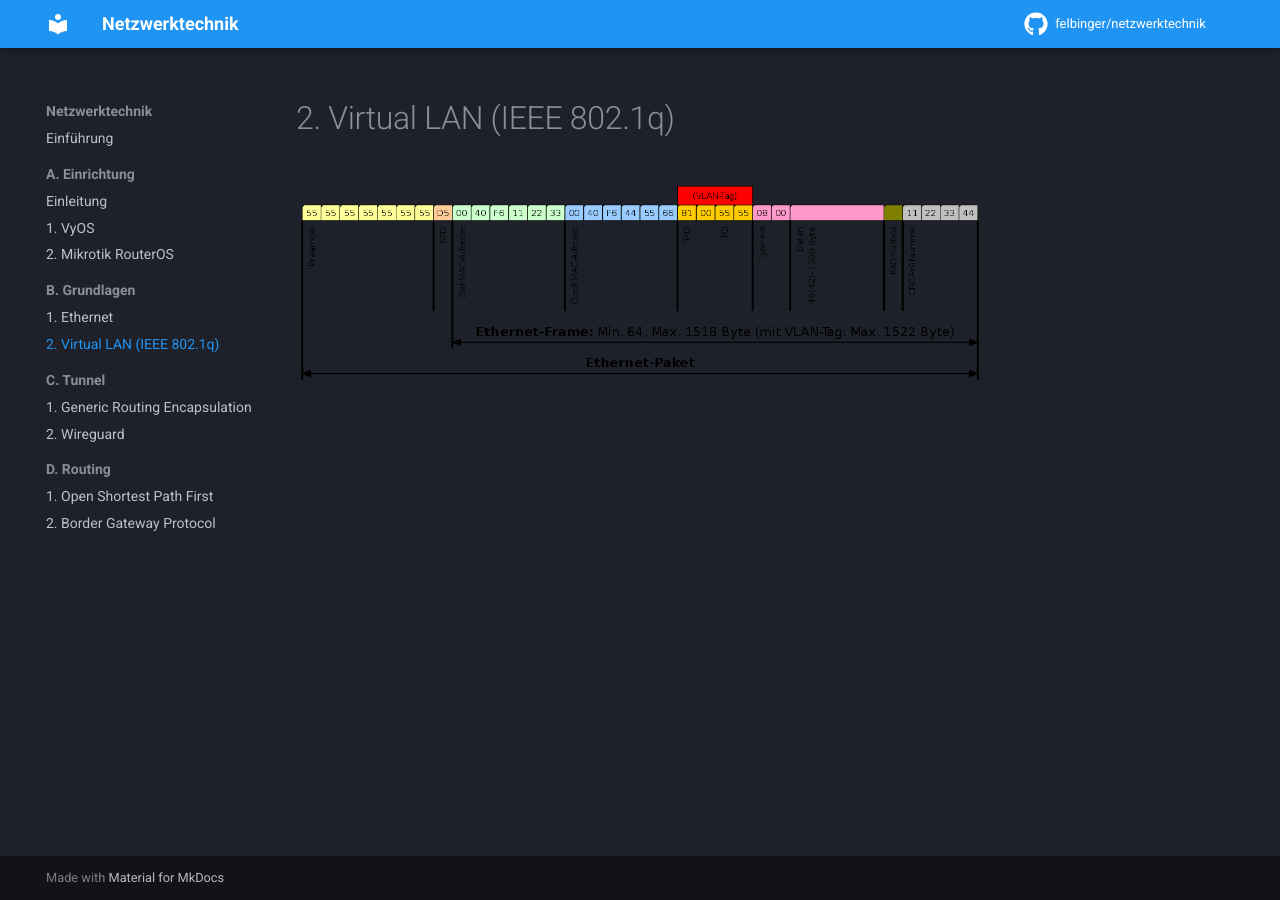
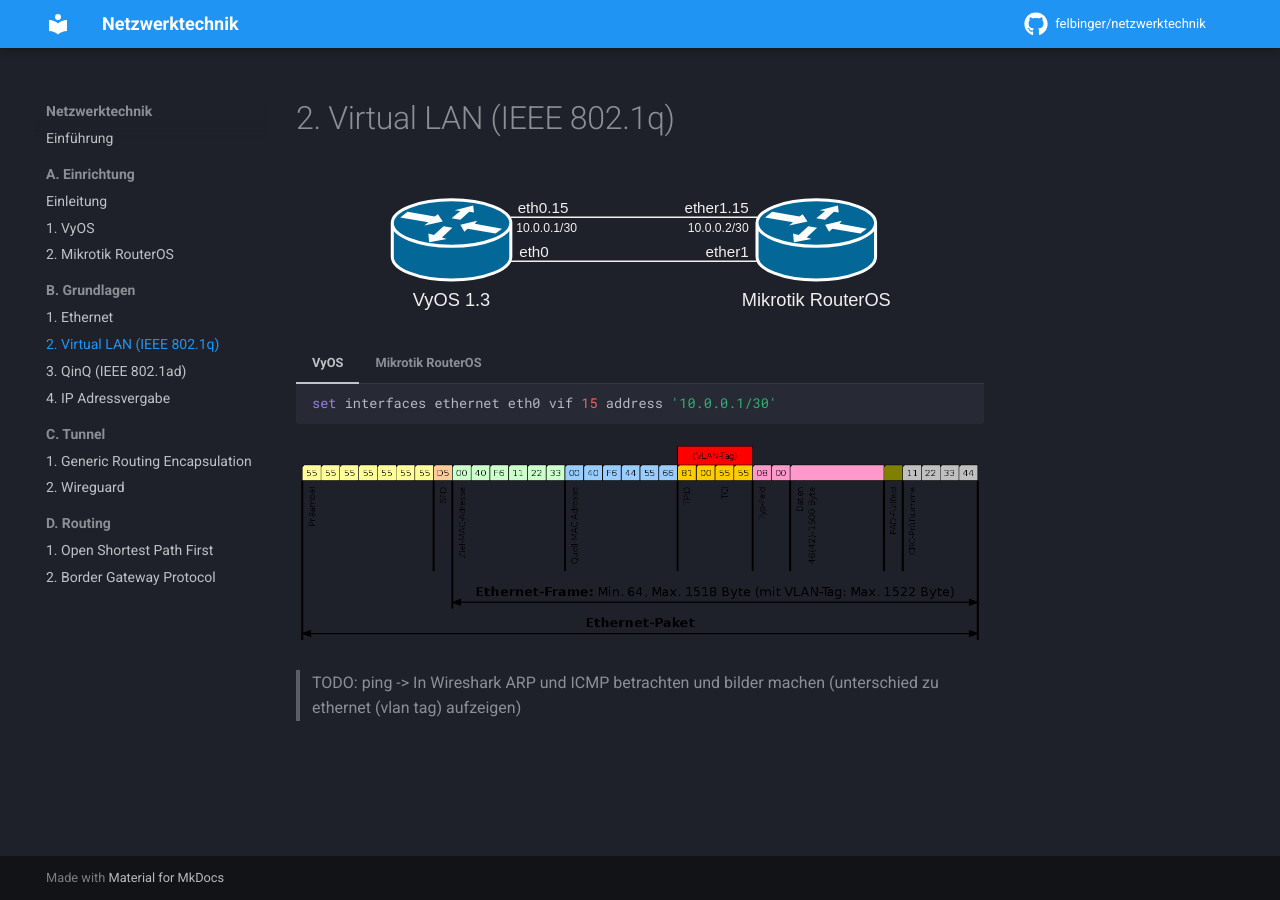
Before and after one commit to felbinger/netzwerktechnik, an MkDocs documentation site: the page built from docs/B._Grundlagen/2_vlans.md, in a window 1280 px wide. Built offline with MkDocs 1.6.1 and Material for MkDocs 9.7.7, drawn with Linux system fonts in a browser that asks for light colours; comment, search, counter and statistics services are not loaded.

Commit message:
added base structure for ethernet, vlan and qinq

````diff
--- a/docs/B._Grundlagen/2_vlans.md
+++ b/docs/B._Grundlagen/2_vlans.md
@@ -1,2 +1,20 @@
 # 2. Virtual LAN (IEEE 802.1q)
+
+<figure markdown>
+  ![](../img/basics/vlan.drawio.svg){ loading=lazy width="500px" }
+</figure>
+
+=== "VyOS"
+    ```sh
+    set interfaces ethernet eth0 vif 15 address '10.0.0.1/30'
+    ```
+
+=== "Mikrotik RouterOS"
+    ```sh
+    interface/vlan/add interface=ether1 vlan-id=15 name=ether1.15
+    ip/address/add address=10.0.0.2/30 interface=ether1.15
+    ```
+
 ![](../img/basics/wikipedia/ieee8021q.png)
+
+> TODO: ping -> In Wireshark ARP und ICMP betrachten und bilder machen (unterschied zu ethernet (vlan tag) aufzeigen)
````
Also changed, not shown: README.md (+2 -14 lines), docs/B._Grundlagen/1_ethernet.md (+16 -0 lines), docs/B._Grundlagen/3_qinq.md (added, +31 -0 lines), docs/B._Grundlagen/4_ip-assignments.md (added, +25 -0 lines), docs/img/basics/ethernet.drawio.svg (added), docs/img/basics/qinq-simple.drawio.svg (added), docs/img/basics/qinq.drawio.svg (added), docs/img/basics/vlan.drawio.svg (added).
